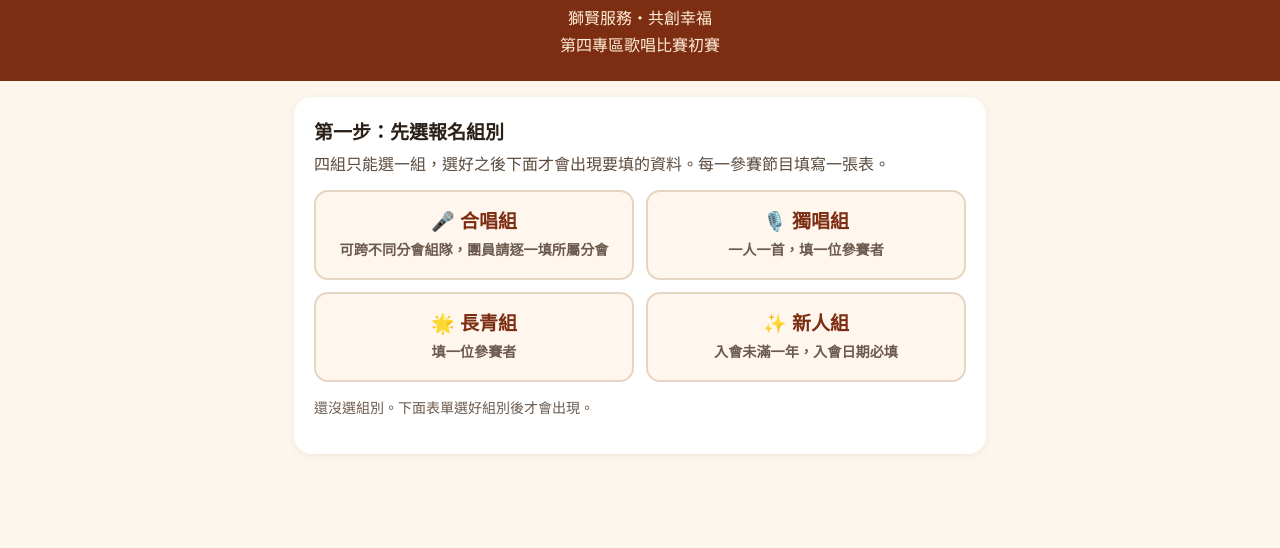
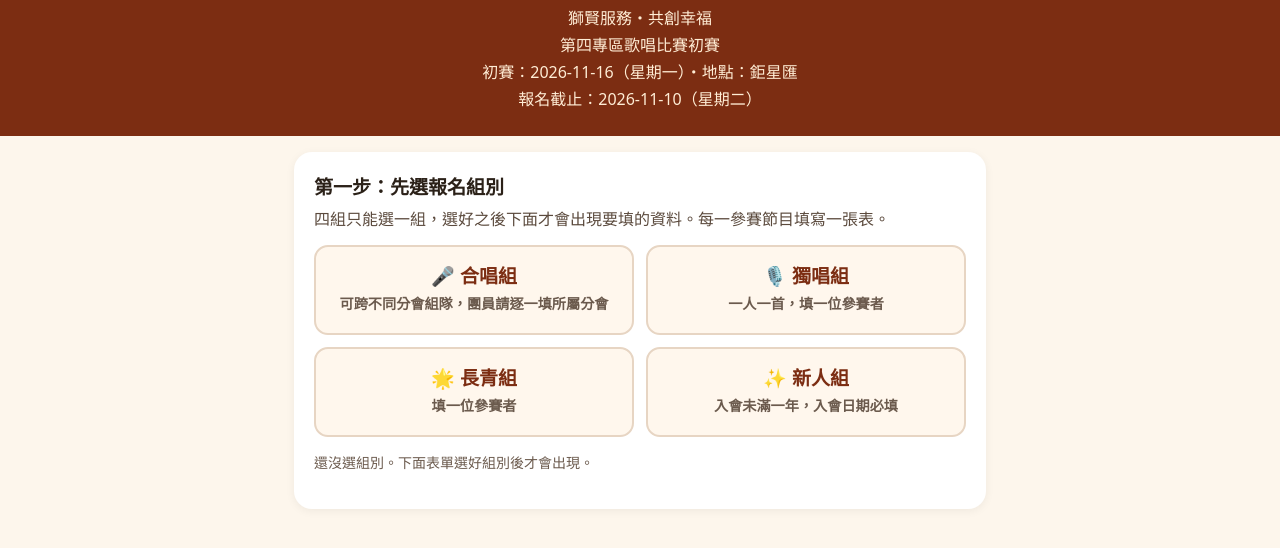
Before and after one commit to wengming-jimmy/zone4-singing-apply, a plain HTML site: page index.html in a window 1280 px wide. Shown: the part 98-646 px from the top of the page. Drawn offline with Linux system fonts and the light colour scheme.

Commit message:
補上初賽資訊：2026-11-16 鉅星匯，報名截止 2026-11-10

```diff
--- a/index.html
+++ b/index.html
@@ -37,7 +37,7 @@ pre.confirm{white-space:pre-wrap;word-break:break-word;background:#fdf6ec;border
 </style>
 </head>
 <body>
-<header><h1>國際獅子會300A-2區｜2026-2027年度<br>第四專區歌唱比賽報名表</h1><p>獅賢服務・共創幸福<br>第四專區歌唱比賽初賽</p></header>
+<header><h1>國際獅子會300A-2區｜2026-2027年度<br>第四專區歌唱比賽報名表</h1><p>獅賢服務・共創幸福<br>第四專區歌唱比賽初賽<br>初賽：2026-11-16（星期一）・地點：鉅星匯<br>報名截止：2026-11-10（星期二）</p></header>
 <main>
 <section id="step1">
 <h2>第一步：先選報名組別</h2>
```
Also changed, not shown: 1 other file.
